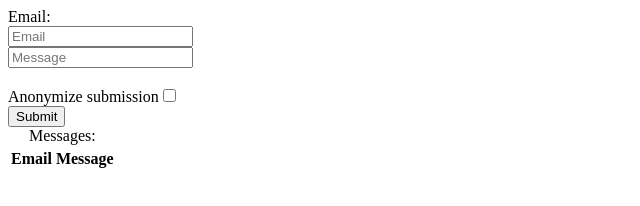
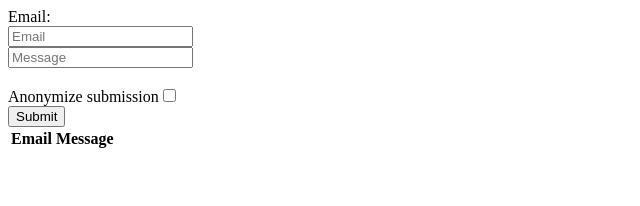
Before and after one commit to ArchUsr64/chat_app, a plain HTML site: page index.html in a window 1280 px wide. Shown: the whole page, without its empty margins (0-640 px from the left). Drawn offline with Linux system fonts and the light colour scheme.

Commit message:
Removed table captions

```diff
--- a/index.html
+++ b/index.html
@@ -19,11 +19,6 @@
     <input type="submit">
   </form>
   <table id="display">
-    <tr>
-      <caption>
-        Messages:
-      </caption>
-    <tr>
       <th>Email</th>
       <th>Message</th>
     </tr>
```
